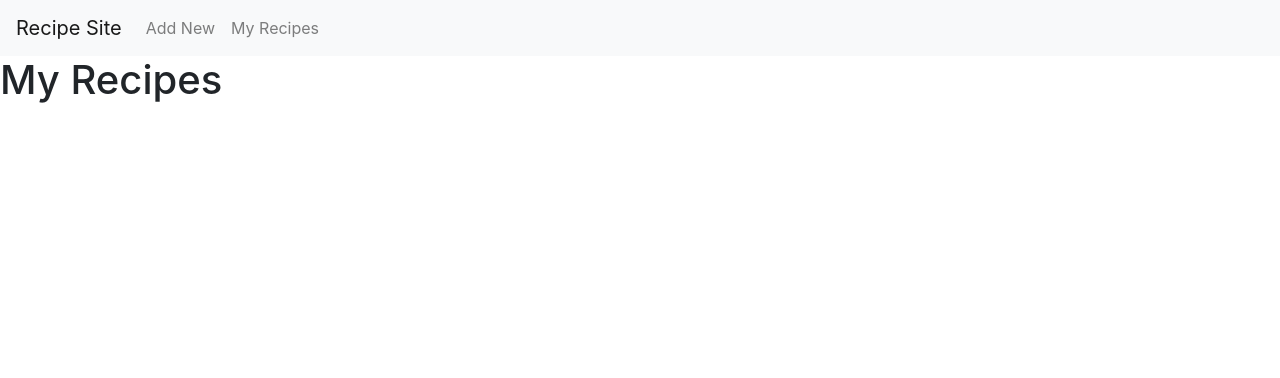
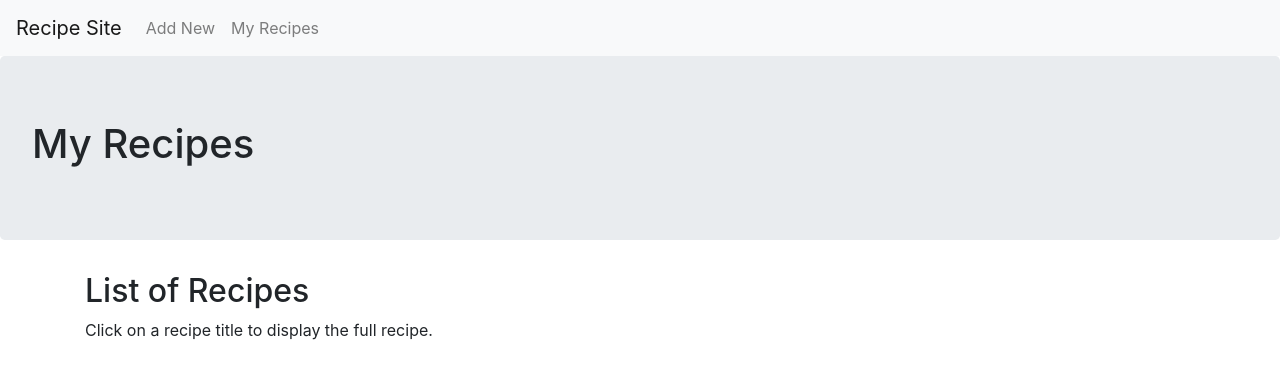
Before and after one commit to bandrewfisher/recipe-site, a plain HTML site: page index.html in a window 1280 px wide. Drawn offline with nearby package versions, Linux system fonts and the light colour scheme.

Commit message:
Update index.html

```diff
--- a/index.html
+++ b/index.html
@@ -6,6 +6,7 @@
         <script src="https://cdnjs.cloudflare.com/ajax/libs/popper.js/1.14.3/umd/popper.min.js" integrity="sha384-ZMP7rVo3mIykV+2+9J3UJ46jBk0WLaUAdn689aCwoqbBJiSnjAK/l8WvCWPIPm49" crossorigin="anonymous"></script>
         <script src="https://stackpath.bootstrapcdn.com/bootstrap/4.1.3/js/bootstrap.min.js" integrity="sha384-ChfqqxuZUCnJSK3+MXmPNIyE6ZbWh2IMqE241rYiqJxyMiZ6OW/JmZQ5stwEULTy" crossorigin="anonymous"></script>
         <script src="process.js"></script>
+        <link rel="stylesheet" href="style.css">
     </head>
     <body>
         <nav class="navbar navbar-expand-lg navbar-light bg-light">
@@ -25,16 +26,31 @@
             </div>
         </nav>
 
-        <div id="displayRecipes">
-            <h1 id="title">My Recipes</h1>
-            <ul id="ingUl"></ul>
+        <div class="jumbotron">
+            <h1>My Recipes</h1>
         </div>
 
-        <div id="showRecipeDetails">
-            <h1 id="displayRecipeName"></h1>
-            <ul id="displayIngredients"></ul>
-            <p id="displayDirections"></p>
+        <div class="container rounded ">
+            <div class="row ">
+                <div class="column-6">
+                    <div id="displayRecipes" class="container">
+                        <h2 id="title">List of Recipes</h2>
+                        <p>Click on a recipe title to display the full recipe.</p>
+                        <ul id="ingUl"></ul>
+                    </div>
+                </div>
+                <div class="column-6">
+                    <div id="showRecipeDetails" class="container">
+                        <h1 id="displayRecipeName"></h1>
+                        <ul id="displayIngredients"></ul>
+                        <p id="displayDirections"></p>
+                    </div>
+                </div>
+            </div>
         </div>
+
+
+
 
         <script>
             updateView();
```
